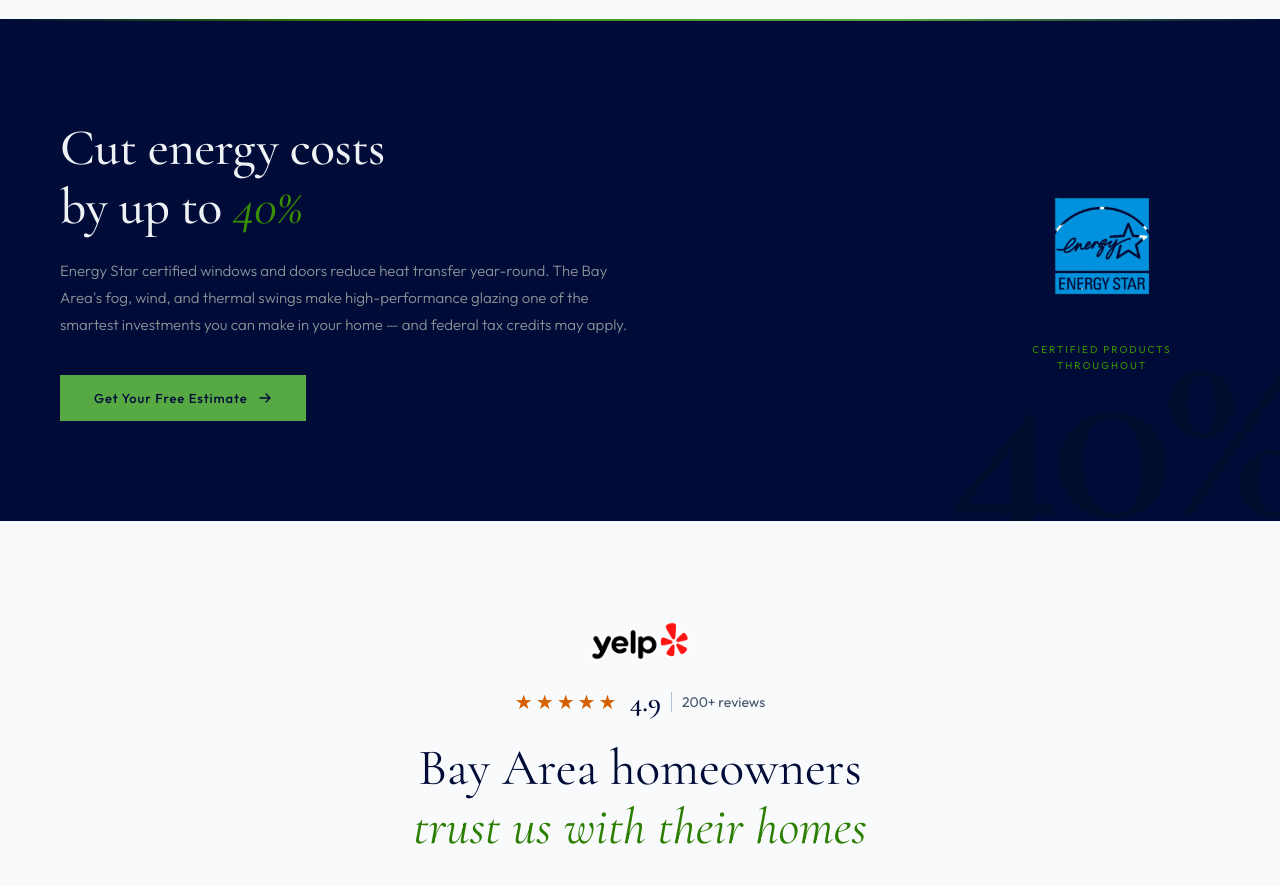
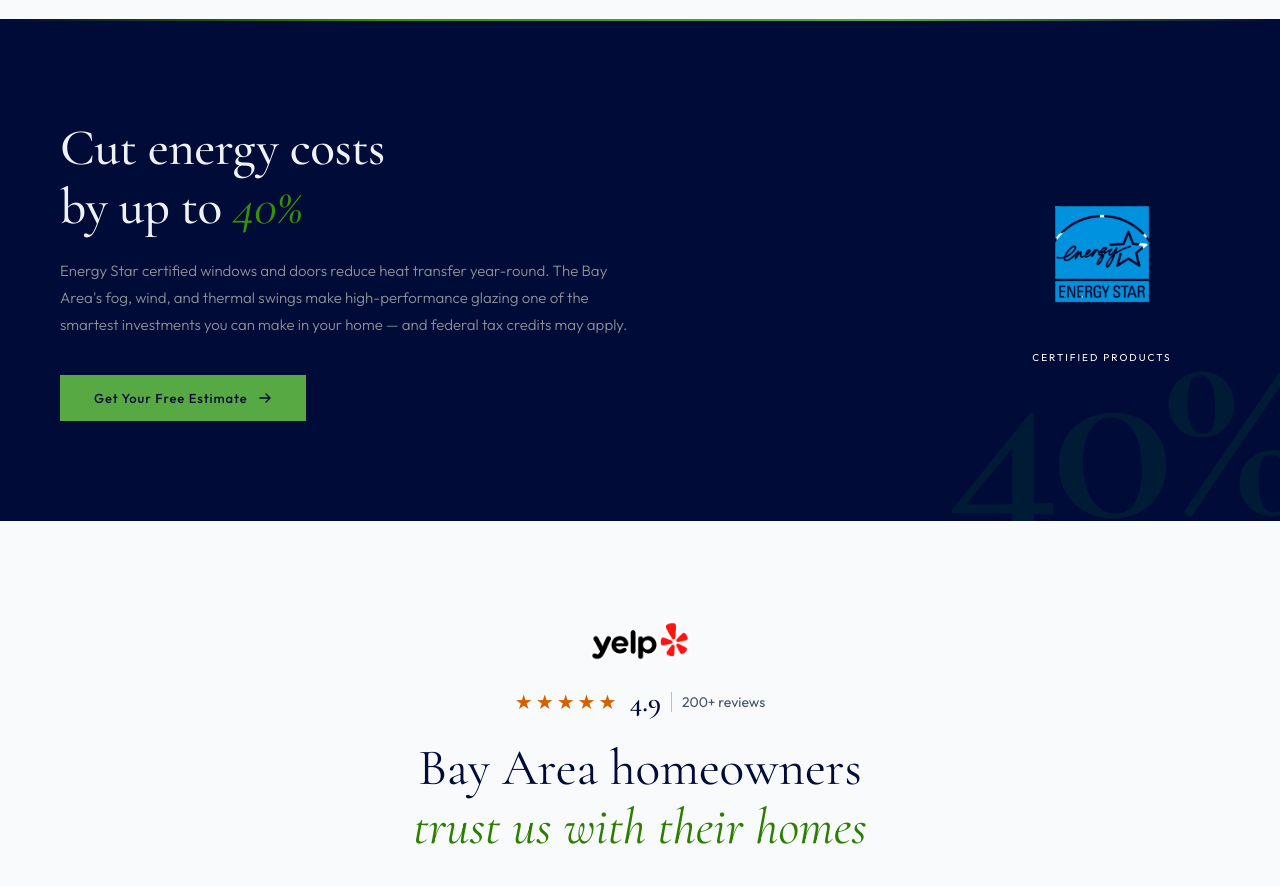
Before and after one commit to LiorVelikin/Window-Station, a plain HTML site: page index.html in a window 1280 px wide. Shown: the part 7820-8706 px from the top of the page. Drawn offline with nearby package versions, Linux system fonts and the light colour scheme.

Commit message:
Energy section: green watermark 40%, remove badge box, white label text

```diff
--- a/index.html
+++ b/index.html
@@ -438,7 +438,7 @@
     </div>
     <div class="energy-badge reveal d1">
       <img src="images/energystar-logo.webp" alt="Energy Star Certified" width="180" height="180" loading="lazy" style="display:block;width:160px;height:160px;object-fit:contain;margin:0 auto;">
-      <div style="font-size:10px;letter-spacing:.2em;text-transform:uppercase;color:var(--green-500);margin-top:16px;line-height:1.6;">Certified Products<br>Throughout</div>
+      <div style="font-size:10px;letter-spacing:.2em;text-transform:uppercase;color:#fff;margin-top:16px;line-height:1.6;">Certified Products</div>
     </div>
   </div>
 </div>
--- a/style.css
+++ b/style.css
@@ -297,12 +297,12 @@ h2.display-dark em { font-style: italic; color: var(--green-300); }
 /* ─── ENERGY STRIP ───────────────────────────────────────── */
 .energy { background: var(--navy-950); padding: 100px 60px; position: relative; overflow: hidden; }
 .energy::before { content: ''; position: absolute; top: 0; left: 0; right: 0; height: 2px; background: linear-gradient(90deg, transparent, var(--green-500) 30%, var(--green-400) 70%, transparent); }
-.energy-bg-num { position: absolute; right: -20px; bottom: -40px; font-family: var(--display); font-size: clamp(200px,20vw,300px); font-weight: 600; color: oklch(17% 0.05 238 / .5); line-height: 1; letter-spacing: -.04em; pointer-events: none; user-select: none; }
+.energy-bg-num { position: absolute; right: -20px; bottom: -40px; font-family: var(--display); font-size: clamp(200px,20vw,300px); font-weight: 600; color: oklch(42% 0.14 155 / .18); line-height: 1; letter-spacing: -.04em; pointer-events: none; user-select: none; }
 .energy-inner { max-width: 1200px; margin: 0 auto; display: grid; grid-template-columns: 1fr auto; gap: 60px; align-items: center; position: relative; z-index: 1; }
 .energy-head { font-family: var(--display); font-size: clamp(32px,4vw,52px); font-weight: 500; color: var(--text-dark); line-height: 1.15; letter-spacing: -.01em; }
 .energy-head em { font-style: italic; color: var(--green-500); }
 .energy-body { font-size: 15px; font-weight: 300; line-height: 1.82; color: var(--text-muted-dark); margin-top: 20px; max-width: 580px; }
-.energy-badge { border: none; padding: 36px 38px; text-align: center; min-width: 200px; flex-shrink: 0; }
+.energy-badge { border: none; background: transparent; padding: 0 38px; text-align: center; min-width: 200px; flex-shrink: 0; }
 .energy-badge-star { font-size: 34px; color: var(--green-400); line-height: 1; }
 .energy-badge-label { font-size: 11px; letter-spacing: .16em; text-transform: uppercase; color: var(--text-muted-dark); margin-top: 10px; line-height: 1.6; }
 
```
